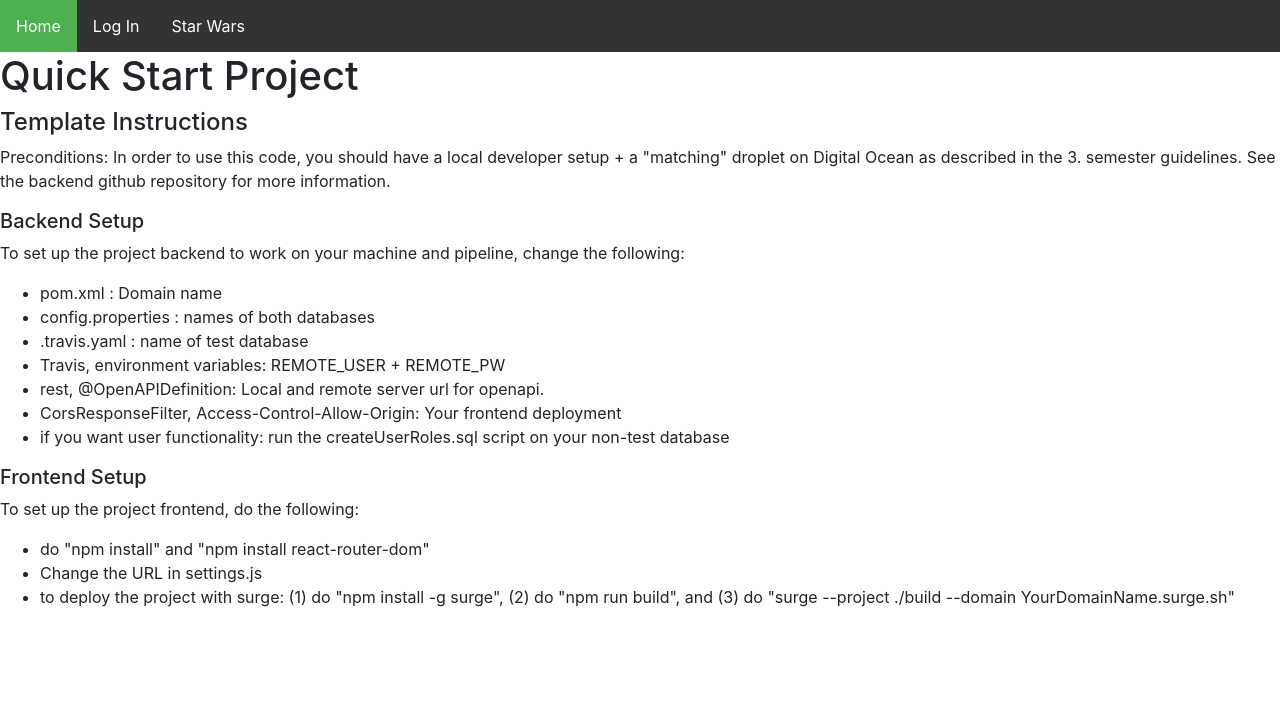
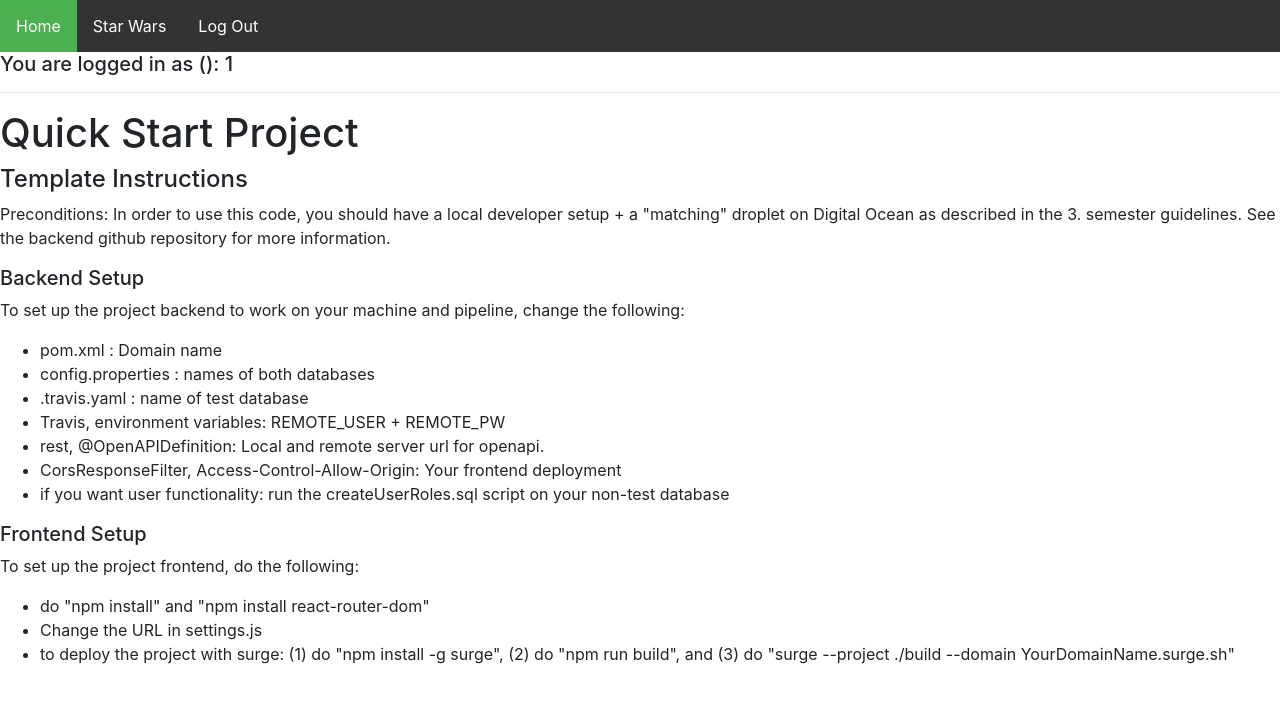
Before and after one commit to wormple12/TeamOne-CA3-Front, a React (Create React App) app: page /#/ in a window 1280 px wide. Shown: the top 702 px of the page. Built offline with nearby package versions, Linux system fonts and the light colour scheme; sample sign-in values are in the browser's storage.

Commit message:
logged in user info moved to Home page, and login button moved to header. Login header button can only be accessed while not logged in.

```diff
--- a/src/App.js
+++ b/src/App.js
@@ -1,5 +1,10 @@
 import React, { useEffect, useState } from "react";
-import { HashRouter as Router, Switch, Route } from "react-router-dom";
+import {
+  HashRouter as Router,
+  Switch,
+  Route,
+  Redirect
+} from "react-router-dom";
 import "./App.css";
 import LogIn from "./components/LogIn";
 import Header from "./components/Header";
@@ -27,12 +32,18 @@ function App({ loginFacade, starFacade, createUserFacade }) {
     return () => clearInterval(interval);
   }, []);
 
+  const LogOut = () => {
+    loginFacade.logout();
+    setLoggedIn(false);
+    return <Redirect to="/" />;
+  };
+
   return (
     <Router>
       <Header loggedIn={loggedIn} starId={starId} />
       <Switch>
         <Route exact path="/">
-          <StartPage />
+          <StartPage loginFacade={loginFacade} loggedIn={loggedIn} />
         </Route>
         <Route path="/createUser">
           <CreateUserPage factory={createUserFacade} />
@@ -44,6 +55,9 @@ function App({ loginFacade, starFacade, createUserFacade }) {
             setLoggedIn={setLoggedIn}
             starFacade={starFacade}
           />
+        </Route>
+        <Route path="/logout">
+          <LogOut />
         </Route>
         <Route path="/starWars">
           <StarWarsPage
--- a/src/components/Header.js
+++ b/src/components/Header.js
@@ -3,17 +3,31 @@ import { NavLink } from "react-router-dom";
 
 const Header = ({ loggedIn }) => {
   const userHeaders = loggedIn ? (
+    <div>
       <li>
         <NavLink activeClassName="active" to="/starWars">
           Star Wars
         </NavLink>
       </li>
+      <li>
+        <NavLink activeClassName="active" to="/logout">
+          Log Out
+        </NavLink>
+      </li>
+    </div>
   ) : (
+    <div>
       <li>
         <NavLink activeClassName="active" to="/createUser">
           Create User
         </NavLink>
       </li>
+      <li>
+        <NavLink activeClassName="active" to="/login">
+          Log In
+        </NavLink>
+      </li>
+    </div>
   );
   return (
     <ul className="header">
@@ -22,12 +36,6 @@ const Header = ({ loggedIn }) => {
           Home
         </NavLink>
       </li>
-      <li>
-        <NavLink activeClassName="active" to="/login">
-          Log In
-        </NavLink>
-      </li>
-
       {userHeaders}
     </ul>
   );
--- a/src/components/Home.js
+++ b/src/components/Home.js
@@ -1,8 +1,22 @@
 import React from "react";
 
-const StartPage = () => {
+const StartPage = ({ loginFacade, loggedIn }) => {
+  let userInfo = "";
+  if (loggedIn) {
+    const decoder = loginFacade.tokenDecoder();
+    userInfo = "You are logged in as (" + decoder.roles + "): " + decoder.sub;
+    userInfo = (
+      <div>
+        <h5>
+          You are logged in as ({decoder.roles}): {decoder.sub}
+        </h5>
+        <hr />
+      </div>
+    );
+  }
   return (
     <div>
+      {userInfo}
       <h1>Quick Start Project</h1>
       <h4>Template Instructions</h4>
       <p>
--- a/src/components/LogIn.js
+++ b/src/components/LogIn.js
@@ -1,7 +1,6 @@
 import React, { useEffect, useState } from "react";
+import { Redirect } from "react-router-dom";
 import { catchHttpErrors, makeOptions } from "../utils";
-import configuration from "../settings";
-import { handleHttpErrors } from "../utils";
 
 const LogIn = ({ apiFacade, loggedIn, setLoggedIn }) => {
   const logout = () => {
@@ -13,21 +12,12 @@ const LogIn = ({ apiFacade, loggedIn, setLoggedIn }) => {
       .login(user, pass)
       .then(res => setLoggedIn(true))
       .catch(err => {
-        console.log(err);
-        err.fullError.then(function(result) {
-          alert(result.message);
-        });
-        catchHttpErrors(err);
+        catchHttpErrors(err, true);
       });
   };
+
   return (
-    <div>
-      {!loggedIn ? (
-        <LogInForm login={login} />
-      ) : (
-        <LoggedIn apiFacade={apiFacade} logout={logout} />
-      )}
-    </div>
+    <div>{!loggedIn ? <LogInForm login={login} /> : <Redirect to="/" />}</div>
   );
 };
 
@@ -83,24 +73,3 @@ const LogInForm = ({ login }) => {
     </div>
   );
 };
-
-const LoggedIn = ({ apiFacade, logout }) => {
-  const options = makeOptions("GET", true);
-  const [data, setData] = useState("Fetching");
-  const user = fetch(
-    configuration.URL + "/api/starwars/" + apiFacade.tokenDecoder().roles,
-    options
-  )
-    .then(handleHttpErrors)
-    .then(data => {
-      setData(data.msg);
-    });
-
-  return (
-    <div>
-      <h2>Data Received from server</h2>
-      <h3>{data}</h3>
-      <button onClick={logout}>Logout</button>
-    </div>
-  );
-};
--- a/src/loginFacade.js
+++ b/src/loginFacade.js
@@ -26,7 +26,7 @@ function loginFacade() {
 
   const tokenDecoder = () => {
     let decodedToken = jwt_decode(localStorage.getItem("jwtToken"));
-		console.log(decodedToken)
+    console.log(decodedToken);
     return decodedToken;
   };
 
--- a/src/utils.js
+++ b/src/utils.js
@@ -2,9 +2,12 @@ import loginFacade from "./loginFacade";
 import uuid from "uuid/v1";
 import React from "react";
 
-export function catchHttpErrors(err) {
+export function catchHttpErrors(err, alert) {
   if (err.status) {
-    err.fullError.then(e => console.log(e.detail));
+    err.fullError.then(e => {
+      console.log(e.detail);
+      if (alert) alert(e.message);
+    });
   } else {
     console.log("Network error");
   }
```
Also changed, not shown: 1 other file (tests, documents, lock files or other folders). Lines whose indentation alone changed are shown as unchanged.
